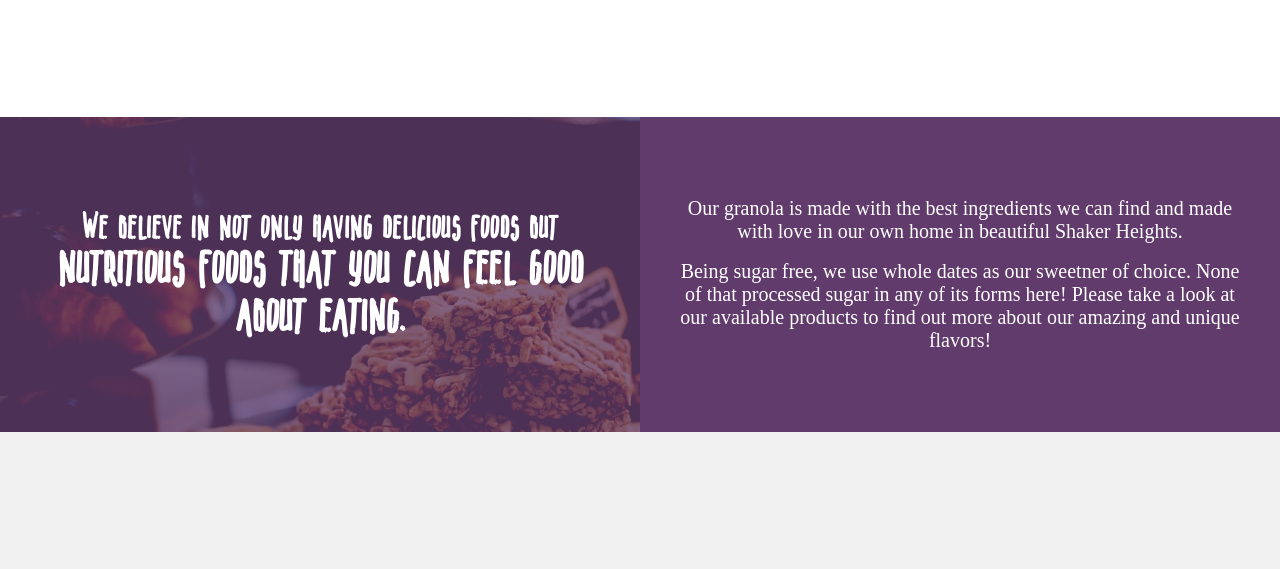
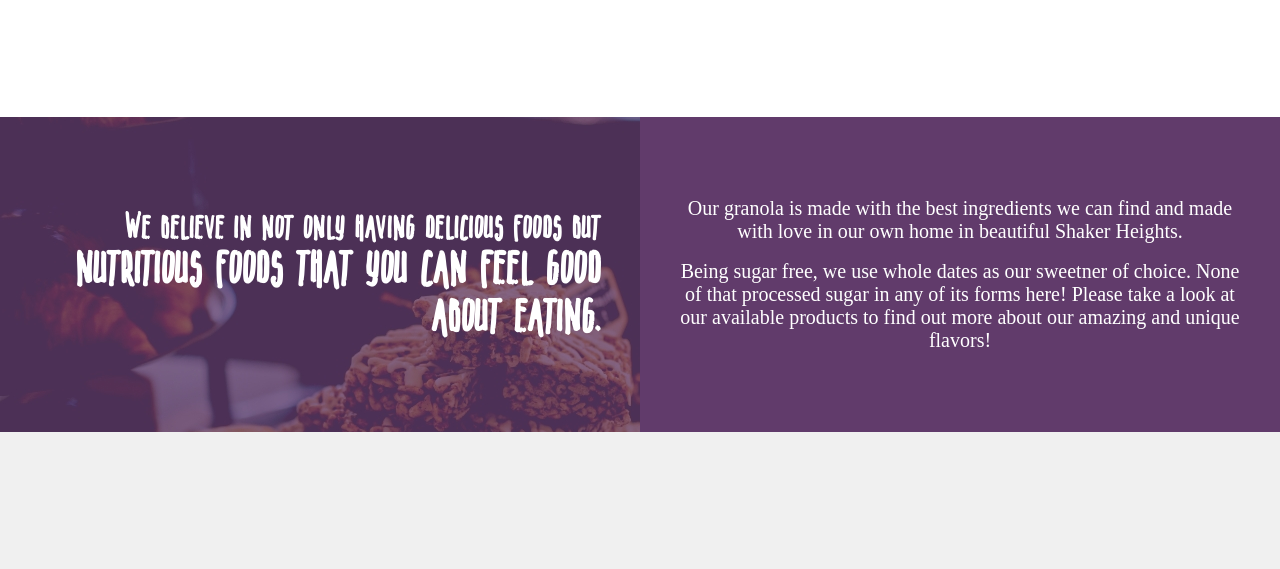
Before and after one commit to Annie-Huang/hippiechick-noms, a website: page index.html in a window 1280 px wide. Shown: the part 745-1314 px from the top of the page. Drawn offline with Linux system fonts and the light colour scheme; a web font is replaced by a local one.

Commit message:
!!!! Push the .about-us__intro text align to right and cool trick to make the whole section align to right (margin-left: auto;)

```diff
--- a/css/style.css
+++ b/css/style.css
@@ -303,5 +303,12 @@ footer a {
     justify-content: center;
   }
 
-
+  .about-us__intro {
+    text-align: right;
+  }
+  .about-us__intro > * {
+    max-width: 27rem;
+    /*border: 3px solid yellow;*/
+    margin-left: auto; /* Push the whole h2 to the right side of .about-us__intro */
+  }
 }
```
